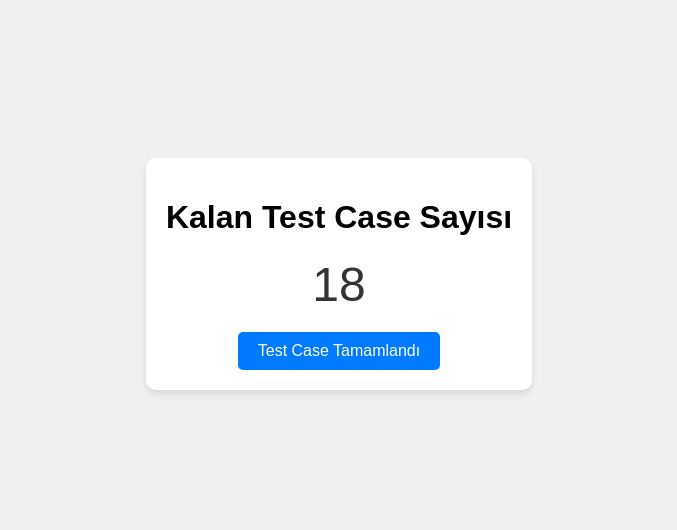
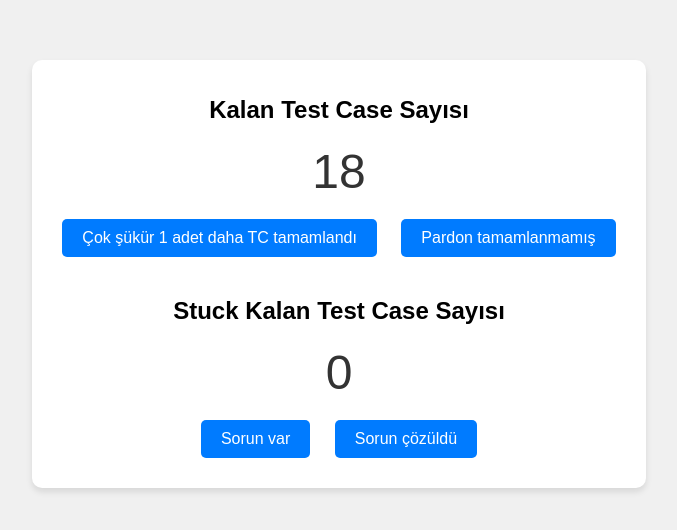
Before and after one commit to ozai24/test-case-sayaci, a plain HTML site: page index.html in a window 1280 px wide. Shown: the part 126-656 px from the top of the page, without its empty margins (301-978 px from the left). Drawn offline with Linux system fonts and the light colour scheme.

Commit message:
Update index.html

```diff
--- a/index.html
+++ b/index.html
@@ -3,7 +3,7 @@
 <head>
     <meta charset="UTF-8">
     <meta name="viewport" content="width=device-width, initial-scale=1.0">
-    <title>Kalan Test Case Sayısı</title>
+    <title>Test Case Durumu</title>
     <style>
         body {
             font-family: Arial, sans-serif;
@@ -15,7 +15,7 @@
             background-color: #f0f0f0;
         }
 
-        .counter-container {
+        .container {
             background-color: white;
             padding: 20px;
             border-radius: 10px;
@@ -23,13 +23,14 @@
             text-align: center;
         }
 
-        .counter {
+        .counter, .stuck-counter {
             font-size: 48px;
             color: #333;
+            margin-bottom: 10px;
         }
 
         button {
-            margin-top: 20px;
+            margin: 10px;
             padding: 10px 20px;
             font-size: 16px;
             cursor: pointer;
@@ -42,24 +43,64 @@
         button:hover {
             background-color: #0056b3;
         }
+
+        h1 {
+            font-size: 24px;
+            margin-bottom: 20px;
+        }
+
+        .stuck-section {
+            margin-top: 30px;
+        }
     </style>
 </head>
 <body>
-    <div class="counter-container">
+    <div class="container">
         <h1>Kalan Test Case Sayısı</h1>
         <div class="counter" id="counter">18</div>
-        <button onclick="decreaseCounter()">Test Case Tamamlandı</button>
+        <button onclick="decreaseCounter()">Çok şükür 1 adet daha TC tamamlandı</button>
+        <button onclick="increaseCounter()">Pardon tamamlanmamış</button>
+
+        <div class="stuck-section">
+            <h1>Stuck Kalan Test Case Sayısı</h1>
+            <div class="stuck-counter" id="stuckCounter">0</div>
+            <button onclick="increaseStuck()">Sorun var</button>
+            <button onclick="decreaseStuck()">Sorun çözüldü</button>
+        </div>
     </div>
 
     <script>
-        let testCaseCount = 18; // Test case sayısı başlangıç değeri
+        // Test case sayıları için başlangıç değerleri
+        let testCaseCount = 18;
+        let stuckCaseCount = 0;
 
+        // Kalan test case sayısını azaltma
         function decreaseCounter() {
             if (testCaseCount > 0) {
                 testCaseCount--;
                 document.getElementById('counter').innerText = testCaseCount;
             }
         }
+
+        // Kalan test case sayısını artırma (Pardon tamamlanmamış)
+        function increaseCounter() {
+            testCaseCount++;
+            document.getElementById('counter').innerText = testCaseCount;
+        }
+
+        // Stuck kalan test case sayısını artırma (Sorun var)
+        function increaseStuck() {
+            stuckCaseCount++;
+            document.getElementById('stuckCounter').innerText = stuckCaseCount;
+        }
+
+        // Stuck kalan test case sayısını azaltma (Sorun çözüldü)
+        function decreaseStuck() {
+            if (stuckCaseCount > 0) {
+                stuckCaseCount--;
+                document.getElementById('stuckCounter').innerText = stuckCaseCount;
+            }
+        }
     </script>
 </body>
 </html>
```
